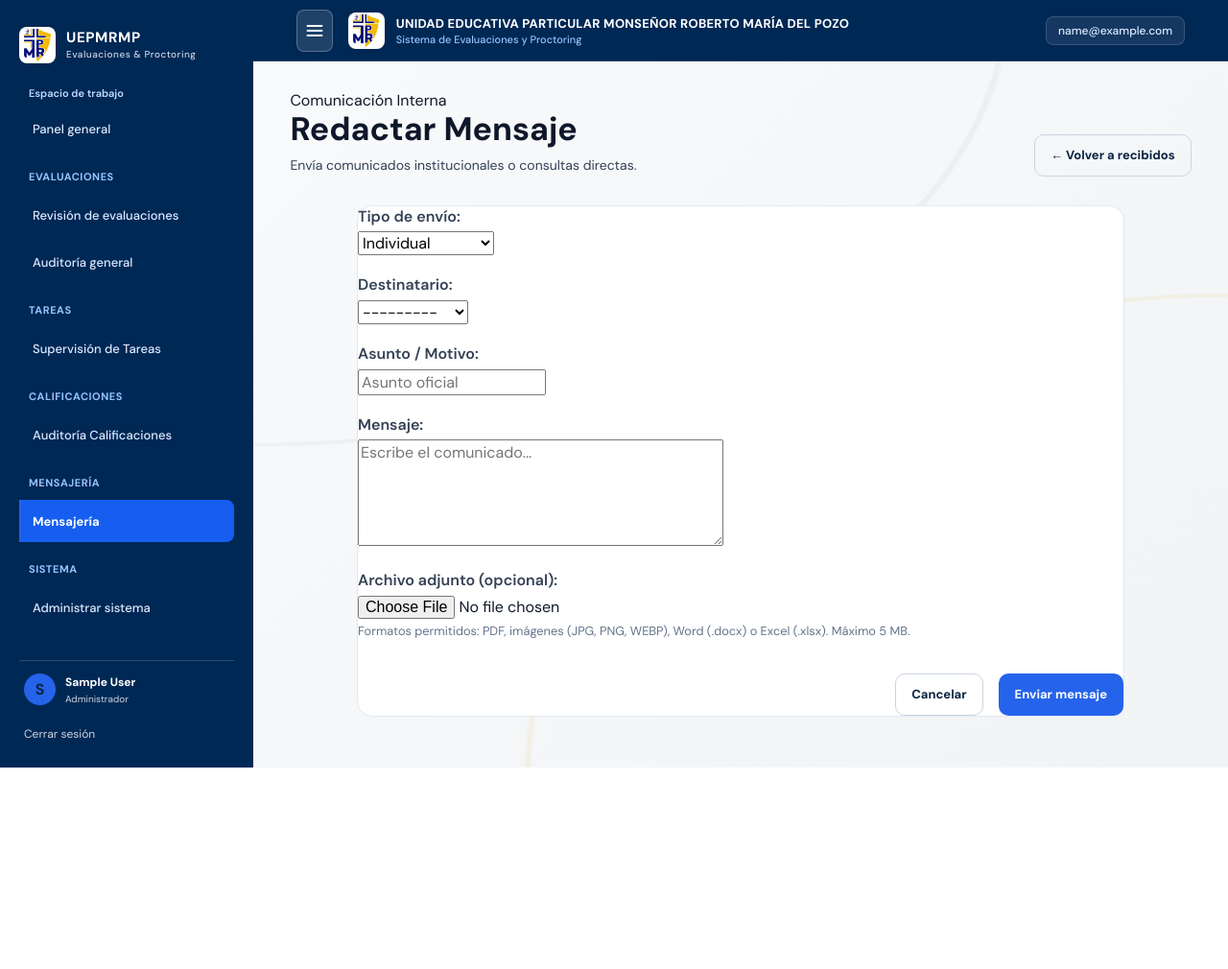
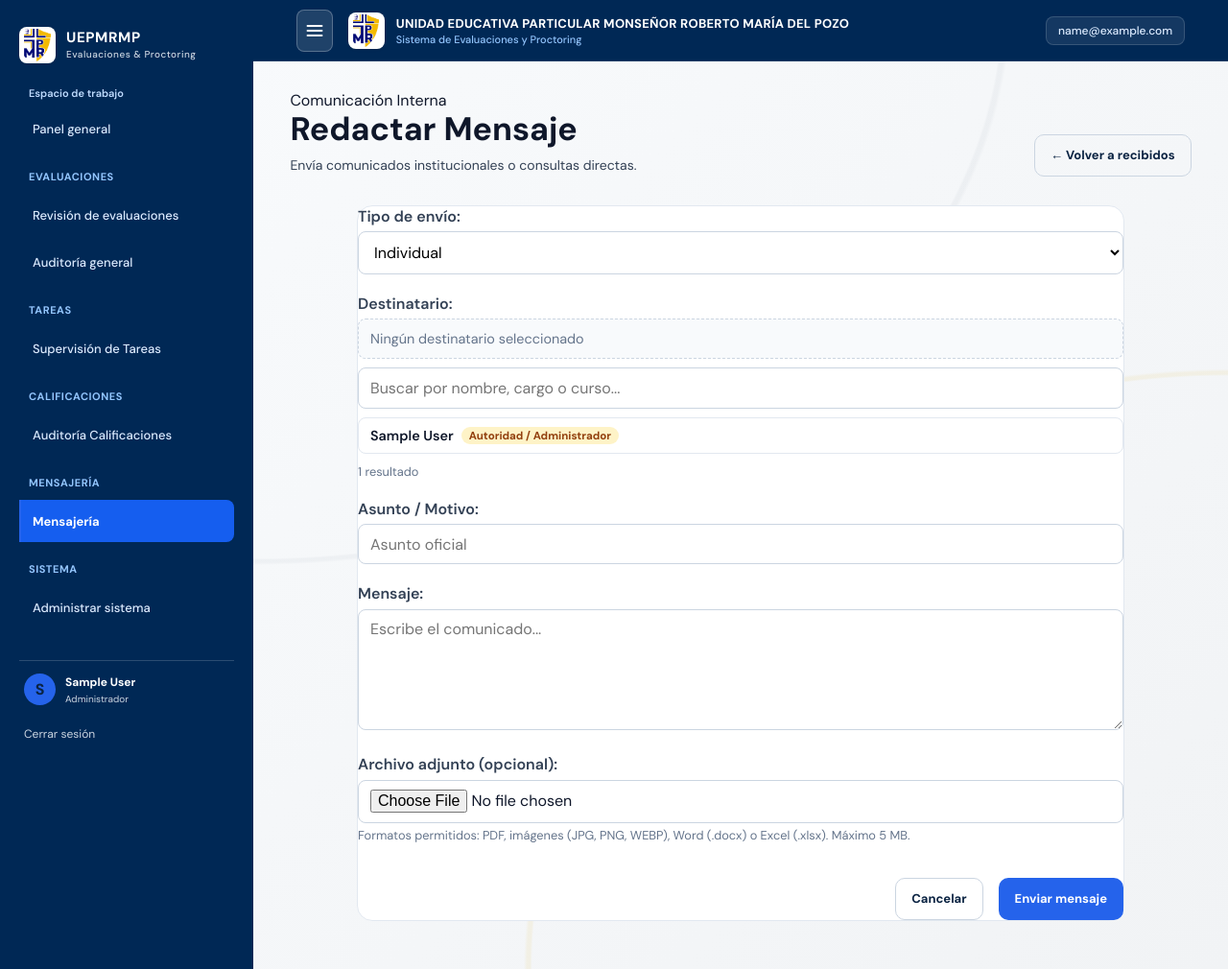
Before and after one commit to NeXus77889/Sistema-de-evaluaciones---MRMP, a Django app: page /mensajes/nuevo/ in a window 1280 px wide. Shown: the whole page at 96% size. Before the commit the page ends 800 px from the top, so only its background shows below. Run offline with Django 5.2, Linux system fonts and the light colour scheme; a user stored in the database is signed in; data comes from the database, SQL or seed files in the repository; tables that the repository leaves empty hold one stand-in row (values such as "Sample post").

Commit message:
Buscador de destinatarios en mensajería

```diff
--- a/backend/apps/mensajeria/forms.py
+++ b/backend/apps/mensajeria/forms.py
@@ -8,6 +8,38 @@ from .models import (
 )
 
 User = get_user_model()
+
+
+class UsuarioSelect(forms.Select):
+    """Select que expone rol y cursos de cada usuario como atributos data-*.
+
+    El template los usa para construir un buscador con etiquetas de rol.
+    El <select> sigue siendo el campo real del formulario.
+    """
+
+    def create_option(self, name, value, label, selected, index, subindex=None, attrs=None):
+        option = super().create_option(name, value, label, selected, index, subindex=subindex, attrs=attrs)
+        user = getattr(value, "instance", None)
+        if user is not None:
+            option["attrs"]["data-rol"] = user.rol
+            if user.rol == User.Role.STUDENT:
+                nombres = [str(curso) for curso in user.cursos.all()]
+            elif user.rol == User.Role.TEACHER:
+                nombres = sorted({
+                    str(a.curso)
+                    for a in user.asignaciones_docentes.all()
+                    if a.activo
+                })
+            else:
+                nombres = []
+            option["attrs"]["data-curso"] = ", ".join(nombres)
+        return option
+
+
+def _con_datos_de_lista(queryset):
+    """Precarga cursos y asignaciones para evitar una consulta por usuario."""
+    return queryset.prefetch_related("cursos", "asignaciones_docentes__curso")
+
 
 
 class MensajeDocenteForm(forms.ModelForm):
@@ -25,7 +57,7 @@ class MensajeDocenteForm(forms.ModelForm):
     destinatario = forms.ModelChoiceField(
         queryset=User.objects.none(),
         required=False,
-        widget=forms.Select(attrs={"class": "form-control", "id": "id_destinatario"}),
+        widget=UsuarioSelect(attrs={"class": "form-control", "id": "id_destinatario"}),
         label="Estudiante",
     )
 
@@ -50,7 +82,7 @@ class MensajeDocenteForm(forms.ModelForm):
         self.fields["curso"].queryset = Curso.objects.filter(id__in=cursos_ids)
 
         # Solo estudiantes de sus cursos activos
-        self.fields["destinatario"].queryset = (
+        self.fields["destinatario"].queryset = _con_datos_de_lista(
             User.objects.filter(
                 rol=User.Role.STUDENT,
                 cursos__id__in=cursos_ids,
@@ -93,7 +125,7 @@ class MensajeDocenteForm(forms.ModelForm):
 class MensajeEstudianteForm(forms.ModelForm):
     destinatario = forms.ModelChoiceField(
         queryset=User.objects.none(),
-        widget=forms.Select(attrs={"class": "form-control"}),
+        widget=UsuarioSelect(attrs={"class": "form-control", "id": "id_destinatario"}),
         label="Docente destinatario",
     )
 
@@ -122,7 +154,7 @@ class MensajeEstudianteForm(forms.ModelForm):
             admin_ids = User.objects.filter(rol=User.Role.ADMINISTRATOR, is_active=True).values_list("id", flat=True)
             qs = User.objects.filter(id__in=set(docentes_ids) | set(admin_ids), is_active=True)
 
-        self.fields["destinatario"].queryset = qs.order_by("last_name", "first_name")
+        self.fields["destinatario"].queryset = _con_datos_de_lista(qs.order_by("last_name", "first_name"))
 
     def clean(self):
         cleaned_data = super().clean()
@@ -156,9 +188,9 @@ class MensajeAdminForm(forms.ModelForm):
         label="Curso / Paralelo",
     )
     destinatario = forms.ModelChoiceField(
-        queryset=User.objects.filter(is_active=True).order_by("last_name", "first_name"),
+        queryset=_con_datos_de_lista(User.objects.filter(is_active=True).order_by("last_name", "first_name")),
         required=False,
-        widget=forms.Select(attrs={"class": "form-control", "id": "id_destinatario"}),
+        widget=UsuarioSelect(attrs={"class": "form-control", "id": "id_destinatario"}),
         label="Usuario",
     )
 
--- a/backend/static/css/app.css
+++ b/backend/static/css/app.css
@@ -618,3 +618,66 @@ body { overflow-x: clip; max-width: 100vw; }
   .stat-card strong { font-size: 22px; }
   .exam-camera-preview { width: 90px; }
 }
+/* ===== Mensajería: formulario y buscador de destinatarios ===== */
+.compose-form .form-control,
+.compose-form select,
+.compose-form textarea,
+.compose-form input[type="text"] {
+  width: 100%;
+  padding: .6rem .75rem;
+  border: 1px solid #cbd5e1;
+  border-radius: .5rem;
+  background: #fff;
+  font: inherit;
+  box-sizing: border-box;
+}
+.compose-form .form-control:focus,
+.compose-form select:focus,
+.compose-form textarea:focus {
+  outline: none;
+  border-color: #1d4ed8;
+  box-shadow: 0 0 0 3px rgba(29, 78, 216, .15);
+}
+.up { display: flex; flex-direction: column; gap: .6rem; }
+.up-selected {
+  display: flex; flex-wrap: wrap; align-items: center; gap: .5rem;
+  min-height: 2.6rem; padding: .5rem .75rem;
+  border: 1px dashed #cbd5e1; border-radius: .5rem; background: #f8fafc;
+}
+.up-placeholder { color: #64748b; font-size: .9rem; }
+.up-clear {
+  margin-left: auto; border: 0; background: #e2e8f0; color: #334155;
+  width: 1.6rem; height: 1.6rem; border-radius: 999px; cursor: pointer; line-height: 1;
+}
+.up-clear:hover { background: #cbd5e1; }
+.up-filters { display: flex; flex-wrap: wrap; gap: .4rem; }
+.up-chip {
+  border: 1px solid #cbd5e1; background: #fff; color: #334155;
+  padding: .3rem .8rem; border-radius: 999px; font-size: .85rem; cursor: pointer;
+}
+.up-chip.is-active { background: #1d4ed8; border-color: #1d4ed8; color: #fff; }
+.up-search {
+  width: 100%; padding: .6rem .75rem; border: 1px solid #cbd5e1;
+  border-radius: .5rem; font: inherit; box-sizing: border-box;
+}
+.up-search:focus { outline: none; border-color: #1d4ed8; box-shadow: 0 0 0 3px rgba(29, 78, 216, .15); }
+.up-list {
+  max-height: 280px; overflow-y: auto; border: 1px solid #e2e8f0;
+  border-radius: .5rem; background: #fff;
+}
+.up-row { padding: .55rem .75rem; border-bottom: 1px solid #f1f5f9; cursor: pointer; }
+.up-row:last-child { border-bottom: 0; }
+.up-row:hover, .up-row.is-highlighted { background: #eff6ff; }
+.up-row.is-selected { background: #dbeafe; }
+.up-row-main { display: flex; flex-wrap: wrap; align-items: center; gap: .5rem; }
+.up-name { font-weight: 600; color: #0f172a; font-size: .9rem; }
+.up-course { color: #64748b; font-size: .8rem; margin-top: .1rem; }
+.up-empty { padding: 1rem; text-align: center; color: #64748b; }
+.up-count { font-size: .8rem; color: #64748b; }
+.up-badge {
+  display: inline-block; padding: .1rem .5rem; border-radius: 999px;
+  font-size: .72rem; font-weight: 700; background: #e2e8f0; color: #334155;
+}
+.up-badge-admin { background: #fef3c7; color: #92400e; }
+.up-badge-docente { background: #dbeafe; color: #1e40af; }
+.up-badge-estudiante { background: #dcfce7; color: #166534; }
--- /dev/null
+++ b/backend/static/js/user_picker.js
@@ -0,0 +1,194 @@
+/* Buscador de destinatarios para Mensajería.
+ * Convierte el <select id="id_destinatario"> en una lista con búsqueda,
+ * filtro por rol y etiquetas. El <select> sigue siendo el campo real. */
+(function () {
+  'use strict';
+
+  var ROLES = {
+    ADMIN: { label: 'Autoridad / Administrador', plural: 'Autoridades', order: 0 },
+    DOCENTE: { label: 'Docente', plural: 'Docentes', order: 1 },
+    ESTUDIANTE: { label: 'Estudiante', plural: 'Estudiantes', order: 2 }
+  };
+
+  function normalize(text) {
+    return (text || '').normalize('NFD').replace(/[̀-ͯ]/g, '').toLowerCase();
+  }
+
+  function el(tag, className, text) {
+    var node = document.createElement(tag);
+    if (className) node.className = className;
+    if (text) node.textContent = text;
+    return node;
+  }
+
+  function init(select) {
+    var people = [];
+    Array.prototype.forEach.call(select.options, function (opt) {
+      if (!opt.value) return;
+      var rol = opt.getAttribute('data-rol') || '';
+      people.push({
+        value: opt.value,
+        name: opt.textContent.trim(),
+        rol: rol,
+        curso: opt.getAttribute('data-curso') || '',
+        haystack: normalize(opt.textContent + ' ' + ((ROLES[rol] || {}).label || '') + ' ' + (opt.getAttribute('data-curso') || ''))
+      });
+    });
+    if (!people.length) return;
+
+    people.sort(function (a, b) {
+      var ra = (ROLES[a.rol] || { order: 9 }).order;
+      var rb = (ROLES[b.rol] || { order: 9 }).order;
+      return ra - rb || a.name.localeCompare(b.name, 'es');
+    });
+
+    var rolesPresentes = [];
+    people.forEach(function (p) {
+      if (ROLES[p.rol] && rolesPresentes.indexOf(p.rol) === -1) rolesPresentes.push(p.rol);
+    });
+
+    var activeRole = '';
+    var query = '';
+    var highlighted = -1;
+    var visible = [];
+
+    var root = el('div', 'up');
+    var selected = el('div', 'up-selected');
+    var filters = el('div', 'up-filters');
+    var search = el('input', 'up-search');
+    search.type = 'search';
+    search.placeholder = 'Buscar por nombre, cargo o curso...';
+    search.setAttribute('aria-label', 'Buscar destinatario');
+    search.autocomplete = 'off';
+    var list = el('div', 'up-list');
+    list.setAttribute('role', 'listbox');
+    var count = el('div', 'up-count');
+
+    if (rolesPresentes.length > 1) {
+      var buttons = [{ key: '', text: 'Todos' }].concat(rolesPresentes.map(function (r) {
+        return { key: r, text: ROLES[r].plural };
+      }));
+      buttons.forEach(function (b) {
+        var btn = el('button', 'up-chip', b.text);
+        btn.type = 'button';
+        btn.setAttribute('data-role', b.key);
+        btn.addEventListener('click', function () {
+          activeRole = b.key;
+          highlighted = -1;
+          render();
+        });
+        filters.appendChild(btn);
+      });
+    }
+
+    root.appendChild(selected);
+    if (filters.children.length) root.appendChild(filters);
+    root.appendChild(search);
+    root.appendChild(list);
+    root.appendChild(count);
+    select.style.display = 'none';
+    select.parentNode.insertBefore(root, select.nextSibling);
+
+    function badge(rol) {
+      var info = ROLES[rol];
+      var span = el('span', 'up-badge up-badge-' + (rol || 'otro').toLowerCase(), info ? info.label : 'Usuario');
+      return span;
+    }
+
+    function renderSelected() {
+      selected.textContent = '';
+      var current = people.filter(function (p) { return p.value === select.value; })[0];
+      if (!current) {
+        selected.appendChild(el('span', 'up-placeholder', 'Ningún destinatario seleccionado'));
+        return;
+      }
+      selected.appendChild(el('strong', null, current.name));
+      selected.appendChild(badge(current.rol));
+      if (current.curso) selected.appendChild(el('span', 'up-course', current.curso));
+      var clear = el('button', 'up-clear', '×');
+      clear.type = 'button';
+      clear.setAttribute('aria-label', 'Quitar destinatario');
+      clear.addEventListener('click', function () {
+        select.value = '';
+        select.dispatchEvent(new Event('change', { bubbles: true }));
+        render();
+      });
+      selected.appendChild(clear);
+    }
+
+    function choose(person) {
+      select.value = person.value;
+      select.dispatchEvent(new Event('change', { bubbles: true }));
+      render();
+    }
+
+    function render() {
+      var terms = normalize(query).split(/\s+/).filter(Boolean);
+      visible = people.filter(function (p) {
+        if (activeRole && p.rol !== activeRole) return false;
+        return terms.every(function (t) { return p.haystack.indexOf(t) !== -1; });
+      });
+
+      Array.prototype.forEach.call(filters.children, function (btn) {
+        btn.classList.toggle('is-active', btn.getAttribute('data-role') === activeRole);
+      });
+
+      list.textContent = '';
+      visible.slice(0, 80).forEach(function (p, i) {
+        var row = el('div', 'up-row');
+        row.setAttribute('role', 'option');
+        if (p.value === select.value) row.classList.add('is-selected');
+        if (i === highlighted) row.classList.add('is-highlighted');
+        var main = el('div', 'up-row-main');
+        main.appendChild(el('span', 'up-name', p.name));
+        main.appendChild(badge(p.rol));
+        row.appendChild(main);
+        if (p.curso) row.appendChild(el('div', 'up-course', p.curso));
+        row.addEventListener('mousedown', function (ev) {
+          ev.preventDefault();
+          choose(p);
+        });
+        list.appendChild(row);
+      });
+      if (!visible.length) list.appendChild(el('div', 'up-empty', 'Sin resultados'));
+
+      count.textContent = visible.length > 80
+        ? 'Mostrando 80 de ' + visible.length + '. Escribe más para afinar.'
+        : visible.length + ' resultado' + (visible.length === 1 ? '' : 's');
+      renderSelected();
+    }
+
+    search.addEventListener('input', function () {
+      query = search.value;
+      highlighted = visible.length ? 0 : -1;
+      render();
+    });
+
+    search.addEventListener('keydown', function (ev) {
+      var shown = Math.min(visible.length, 80);
+      if (ev.key === 'ArrowDown') {
+        ev.preventDefault();
+        highlighted = Math.min(highlighted + 1, shown - 1);
+        render();
+      } else if (ev.key === 'ArrowUp') {
+        ev.preventDefault();
+        highlighted = Math.max(highlighted - 1, 0);
+        render();
+      } else if (ev.key === 'Enter') {
+        if (highlighted >= 0 && visible[highlighted]) {
+          ev.preventDefault();
+          choose(visible[highlighted]);
+        }
+      }
+      var active = list.querySelector('.is-highlighted');
+      if (active && active.scrollIntoView) active.scrollIntoView({ block: 'nearest' });
+    });
+
+    render();
+  }
+
+  document.addEventListener('DOMContentLoaded', function () {
+    var select = document.getElementById('id_destinatario');
+    if (select && select.tagName === 'SELECT') init(select);
+  });
+})();
--- a/backend/templates/mensajeria/compose.html
+++ b/backend/templates/mensajeria/compose.html
@@ -1,4 +1,5 @@
 {% extends "base.html" %}
+{% load static %}
 
 {% block title %}Nuevo Mensaje — Mensajería Institucional{% endblock %}
 
@@ -13,7 +14,7 @@
 </div>
 
 <section class="data-section" style="max-width: 800px; margin: 0 auto;">
-  <form method="post" enctype="multipart/form-data" style="display: flex; flex-direction: column; gap: 1.25rem;">
+  <form method="post" enctype="multipart/form-data" class="compose-form" style="display: flex; flex-direction: column; gap: 1.25rem;">
     {% csrf_token %}
 
     {% if form.non_field_errors %}
@@ -124,3 +125,7 @@
 </script>
 {% endif %}
 {% endblock %}
+
+{% block scripts %}
+<script src="{% static 'js/user_picker.js' %}"></script>
+{% endblock %}
```
